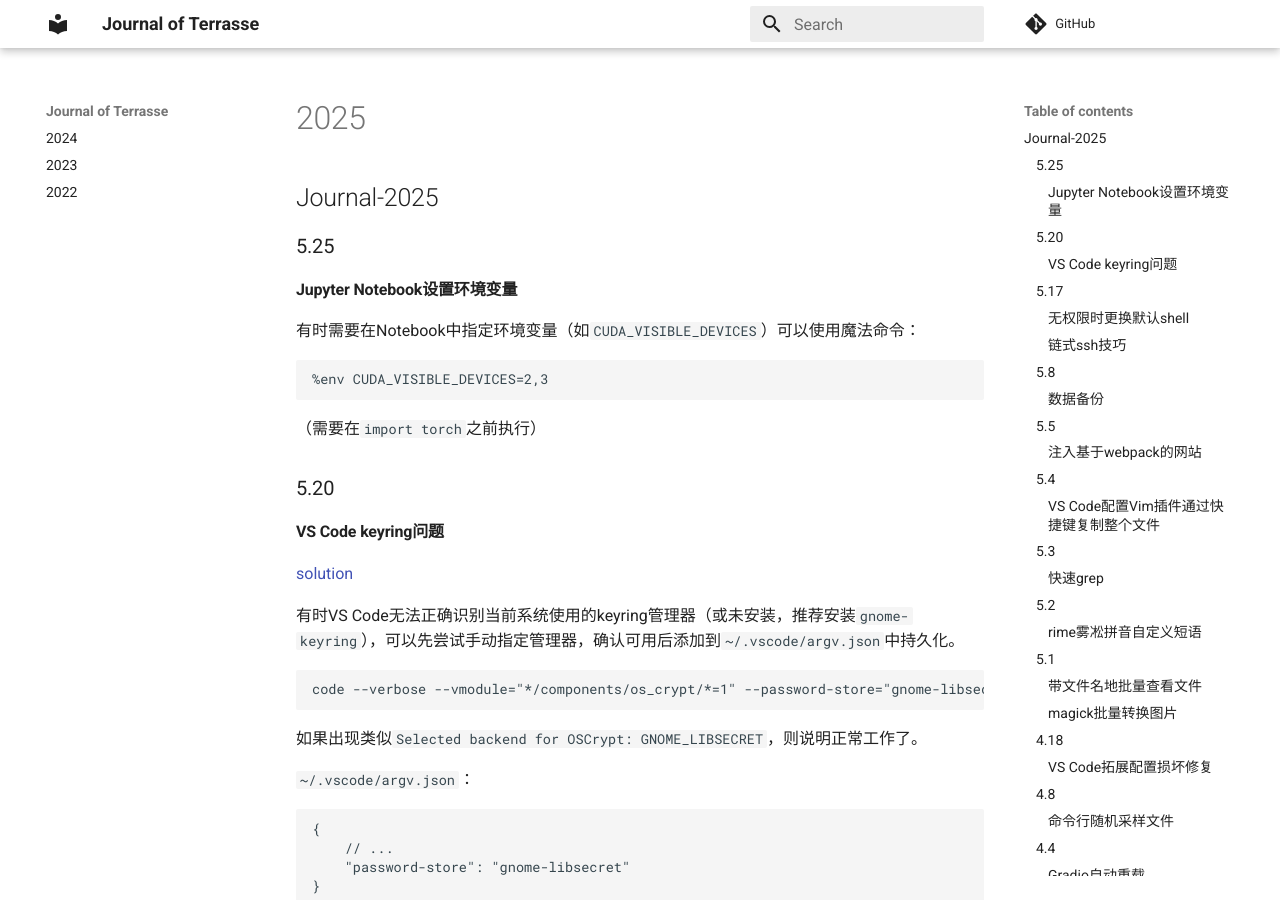
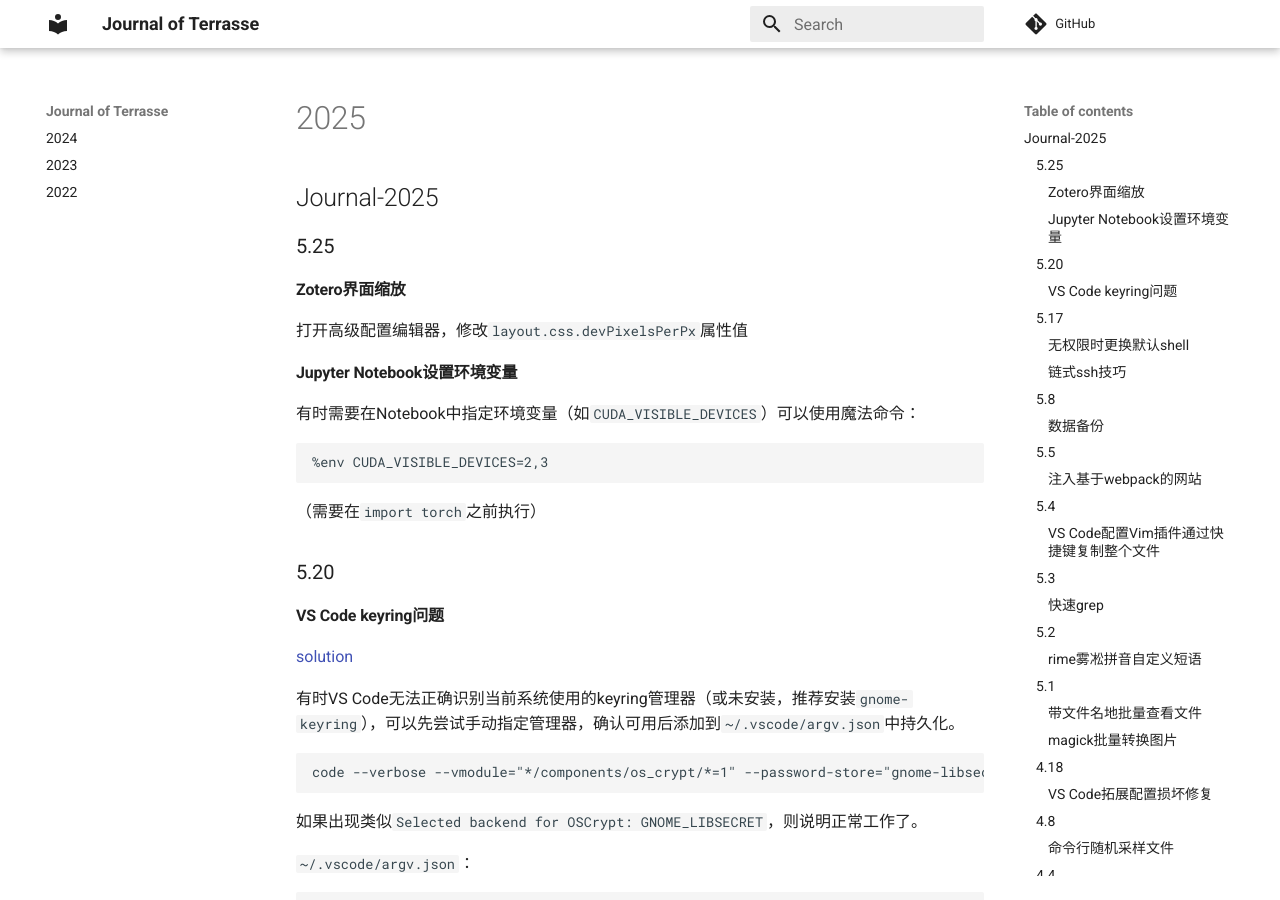
Before and after one commit to Jerry-Terrasse/journal, an MkDocs documentation site: the page built from docs/2025.md, in a window 1280 px wide and 900 px high. Built offline with MkDocs 1.6.1 and Material for MkDocs 9.7.7, drawn with Linux system fonts in a browser that asks for light colours; comment, search, counter and statistics services are not loaded.

Commit message:
update (Sun May 25 08:30:10 PM CST 2025)

```diff
--- a/docs/2025.md
+++ b/docs/2025.md
@@ -1,6 +1,10 @@
 ## Journal-2025
 
 ### 5.25
+
+#### Zotero界面缩放
+
+打开高级配置编辑器，修改`layout.css.devPixelsPerPx`属性值
 
 #### Jupyter Notebook设置环境变量
 
```
